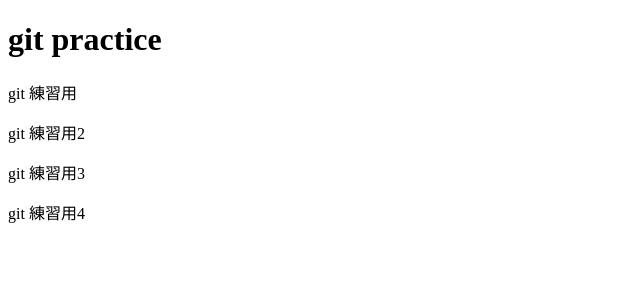
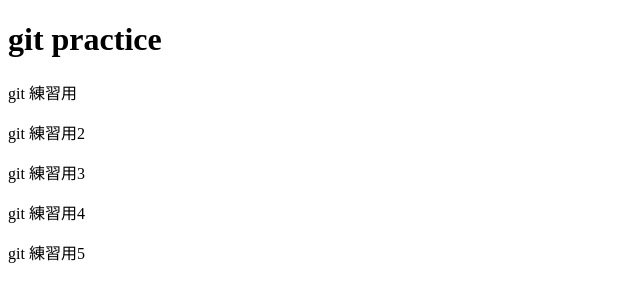
Before and after one commit to bkfield/git_practice, a plain HTML site: page test.html in a window 1280 px wide. Shown: the whole page, without its empty margins (0-640 px from the left). Drawn offline with Linux system fonts and the light colour scheme.

Commit message:
練習5追加

```diff
--- a/test.html
+++ b/test.html
@@ -11,5 +11,6 @@
 <p>git 練習用2</p>
 <p>git 練習用3</p>
 <p>git 練習用4</p>
+<p>git 練習用5</p>
 </body>
 </html>
```
